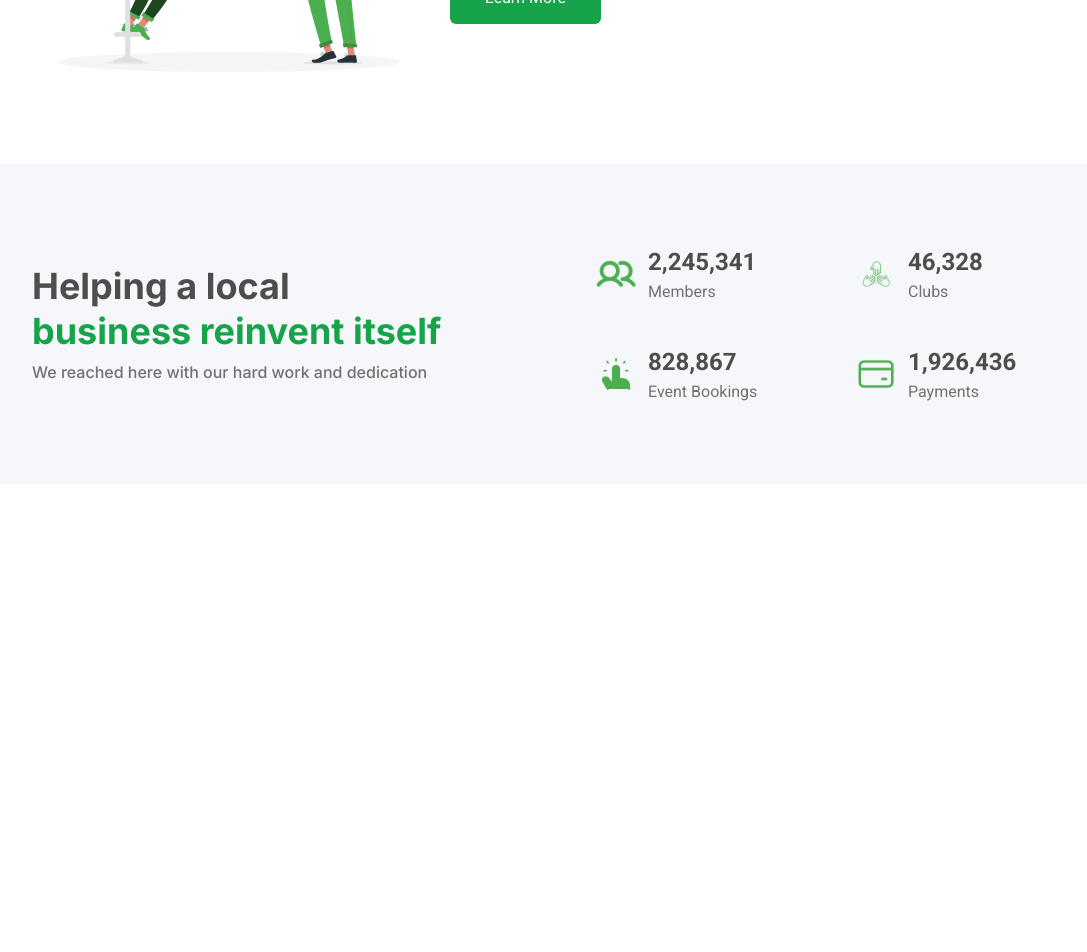
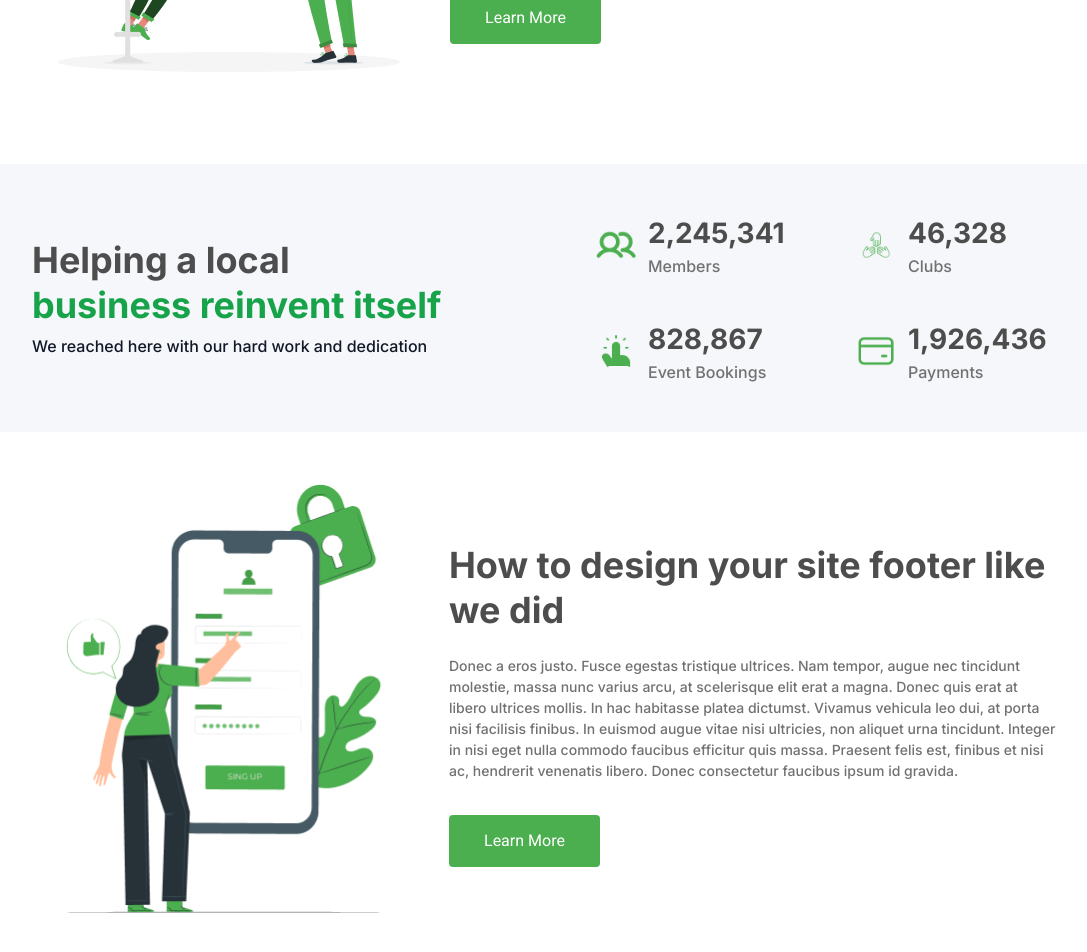
Before and after one commit to teksaglobalindonesia/next-tj-2025, a Next.js app: page / in a window 1280 px wide. Shown: the part 1806-2758 px from the top of the page, without its empty margins (96-1183 px from the left). Before the commit the page ends 2290 px from the top, so only its background shows below. Built offline with nearby package versions, Linux system fonts and the light colour scheme.

Commit message:
update design

```diff
--- a/app/page.tsx
+++ b/app/page.tsx
@@ -4,6 +4,7 @@ import Clients from "../components/custom/our-clients";
 import Community from "../components/custom/community";
 import Spending from "../components/custom/unseen-spending";
 import Achievement from "../components/custom/achievement";
+import Design from "../components/custom/how-to-design";
 
 export default function Page() {
   return (
@@ -14,6 +15,7 @@ export default function Page() {
       <Community />
       <Spending />
       <Achievement />
+      <Design />
 
     </main>
 
--- a/components/custom/achievement.tsx
+++ b/components/custom/achievement.tsx
@@ -1,11 +1,11 @@
 export default function Achievement() {
   return (
-    <section className="flex flex-row items-center justify-between bg-neutral-silver py-[80px] px-[104px]">
+    <section className="flex flex-row items-center justify-between bg-neutral-silver py-[48px] px-[104px]">
       <div className="flex flex-col w-[540px] h-[120px] gap-[8px] px-[24px]">
         <h2 className="text-[36px] font-semibold font-inter text-neutral-dgrey w-[600px] h-[44px] leading-tight">
           Helping a local <br /> <span className="text-green-600">business reinvent itself</span>
         </h2>
-        <p className="w-[400px] h-[24px] text-neutral-grey text-[16px] mt-11 font-inter text-gray-900">
+        <p className="w-[400px] h-[24px] text-[16px] mt-11 font-inter text-gray-900">
           We reached here with our hard work and dedication
         </p>
       </div>
@@ -15,16 +15,16 @@ export default function Achievement() {
           <div className="flex flex-row items-center text-left w-[200px] gap-[12px]">
             <img src="/member-archievement.png" alt="" className="w-[40px] h-[40px]" />
             <div>
-              <h3 className="text-[24px] font-semibold text-neutral-dgrey">2,245,341</h3>
-              <p className="text-[16px] text-neutral-grey">Members</p>
+              <h3 className="text-[28px] font-inter font-bold text-neutral-dgrey">2,245,341</h3>
+              <p className="text-[16px] font-inter text-neutral-grey">Members</p>
             </div>
           </div>
 
           <div className="flex flex-row items-center text-left w-[200px] gap-[12px]">
             <img src="/clubs-archievement.png" alt="" className="w-[40px] h-[40px]" />
             <div>
-              <h3 className="text-[24px] font-semibold text-neutral-dgrey">46,328</h3>
-              <p className="text-[16px] text-neutral-grey">Clubs</p>
+              <h3 className="text-[28px] font-inter font-bold text-neutral-dgrey">46,328</h3>
+              <p className="text-[16px] font-inter text-neutral-grey">Clubs</p>
             </div>
           </div>
         </div>
@@ -33,16 +33,16 @@ export default function Achievement() {
           <div className="flex flex-row items-center text-left w-[200px] gap-[12px]">
             <img src="/event-archievement.png" alt="" className="w-[40px] h-[40px]" />
             <div>
-              <h3 className="text-[24px] font-semibold text-neutral-dgrey">828,867</h3>
-              <p className="text-[16px] text-neutral-grey">Event Bookings</p>
+              <h3 className="text-[28px] font-inter font-bold text-neutral-dgrey">828,867</h3>
+              <p className="text-[16px] font-inter text-neutral-grey">Event Bookings</p>
             </div>
           </div>
 
           <div className="flex flex-row items-center text-left w-[200px] gap-[12px]">
             <img src="/payment-archievement.png" alt="Payments" className="w-[40px] h-[40px]" />
             <div>
-              <h3 className="text-[24px] font-semibold text-neutral-dgrey">1,926,436</h3>
-              <p className="text-[16px] text-neutral-grey">Payments</p>
+              <h3 className="text-[28px] font-inter font-bold text-neutral-dgrey">1,926,436</h3>
+              <p className="text-[16px] font-inter text-neutral-grey">Payments</p>
             </div>
           </div>
         </div>
--- a/components/custom/hero.tsx
+++ b/components/custom/hero.tsx
@@ -10,17 +10,13 @@ export default function Hero() {
           Where to grow your business as a photographer: site or social media?
         </p>
 
-        <button className="bg-green-600 hover:bg-green-700 text-white px-6 py-3 rounded-sm">
+        <button className="bg-brand-primary hover:bg-green-700 text-white px-6 py-3 rounded-sm">
           Register
         </button>
       </div>
 
       <div className="mt-10 md:mt-0">
-        <img
-          src="/Illustration.png"
-          alt=""
-          className="w-[391px] h-[407px]"
-        />
+        <img src="/Illustration.png" alt="" className="w-[391px] h-[407px]"/>
       </div>
     </div>
   );
--- /dev/null
+++ b/components/custom/how-to-design.tsx
@@ -0,0 +1,17 @@
+export default function Design() {
+  return (
+    <section className="flex flex-row items-center justify-between py-[48px] px-[104px]">
+        <img src="/design.png" alt="" className="w-[442px] h-[433px]"/>
+        <div className="flex flex-col gap-[16px] w-[661px] h-[308px]">
+            <h2 className="text-[36px] font-inter font-semibold text-neutral-dgrey leading-tight w-[601px] h-[88px]">How to design your site footer like we did</h2>
+            <p className="font-inter text-neutral-grey text-[14px] w-[610px] h-[120px] mt-2">
+            Donec a eros justo. Fusce egestas tristique ultrices. Nam tempor, augue nec tincidunt molestie, massa nunc varius arcu, at scelerisque elit erat a magna. Donec quis erat at libero ultrices mollis. In hac habitasse platea dictumst. Vivamus vehicula leo dui, at porta nisi facilisis finibus. In euismod augue vitae nisi ultricies, non aliquet urna tincidunt. Integer in nisi eget nulla commodo faucibus efficitur quis massa. Praesent felis est, finibus et nisi ac, hendrerit venenatis libero. Donec consectetur faucibus ipsum id gravida.
+            </p>
+
+        <button className="w-[151px] h-[52px] py-[14px] px-[32px] bg-brand-primary text-white rounded-sm hover:bg-green-700 transition mt-6 gap-[10px]">
+          Learn More
+        </button>
+        </div>
+    </section>
+  );
+}
--- a/components/custom/unseen-spending.tsx
+++ b/components/custom/unseen-spending.tsx
@@ -4,11 +4,11 @@ export default function Spending() {
         <img src="/spending.png" alt="" className="w-[442px] h-[433px]"/>
         <div className="flex flex-col gap-[16px] w-[661px] h-[268px] mb-[12px]">
             <h2 className="text-[36px] font-inter font-semibold text-neutral-dgrey leading-tight w-[600px] h-[88px]">The unseen of spending three years at Pixelgrade</h2>
-            <p className="font-inter text-neutral-dgrey text-[14px] w-[601px] h-[20px] py-[1px]">
+            <p className="font-inter text-neutral-grey text-[14px] w-[601px] h-[80px]">
             Lorem ipsum dolor sit amet, consectetur adipiscing elit. Sed sit amet justo ipsum. Sed accumsan quam vitae est varius fringilla. Pellentesque placerat vestibulum lorem sed porta. Nullam mattis tristique iaculis. Nullam pulvinar sit amet risus pretium auctor. Etiam quis massa pulvinar, aliquam quam vitae, tempus sem. Donec elementum pulvinar odio.
             </p>
 
-        <button className="w-[151px] h-[52px] py-[14px] px-[32px] bg-green-600 text-white rounded-md hover:bg-green-700 transition mt-16 gap-[10px]">
+        <button className="w-[151px] h-[52px] py-[14px] px-[32px] bg-brand-primary text-white rounded-sm hover:bg-green-700 transition mt-6 gap-[10px]">
           Learn More
         </button>
         </div>
```
Also changed, not shown: public/design.png (added).
